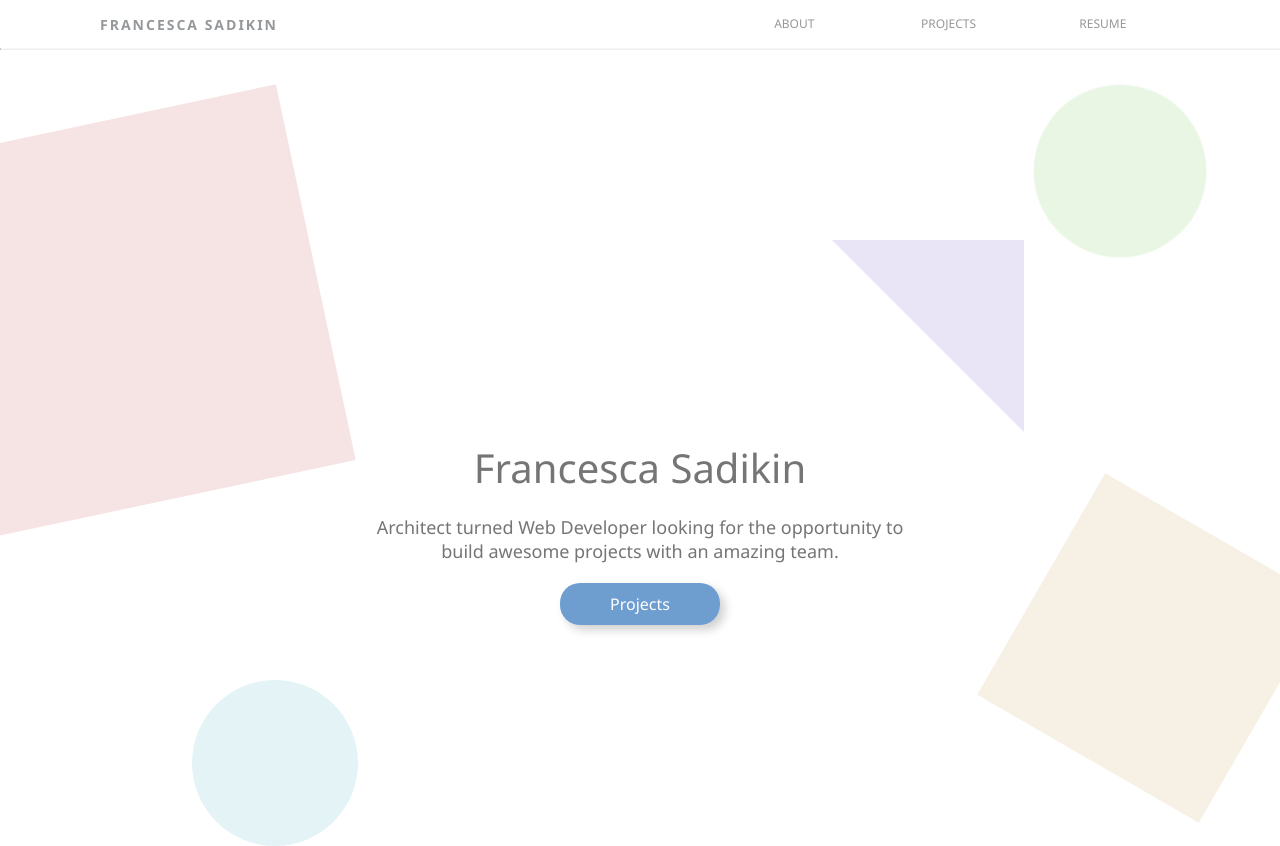
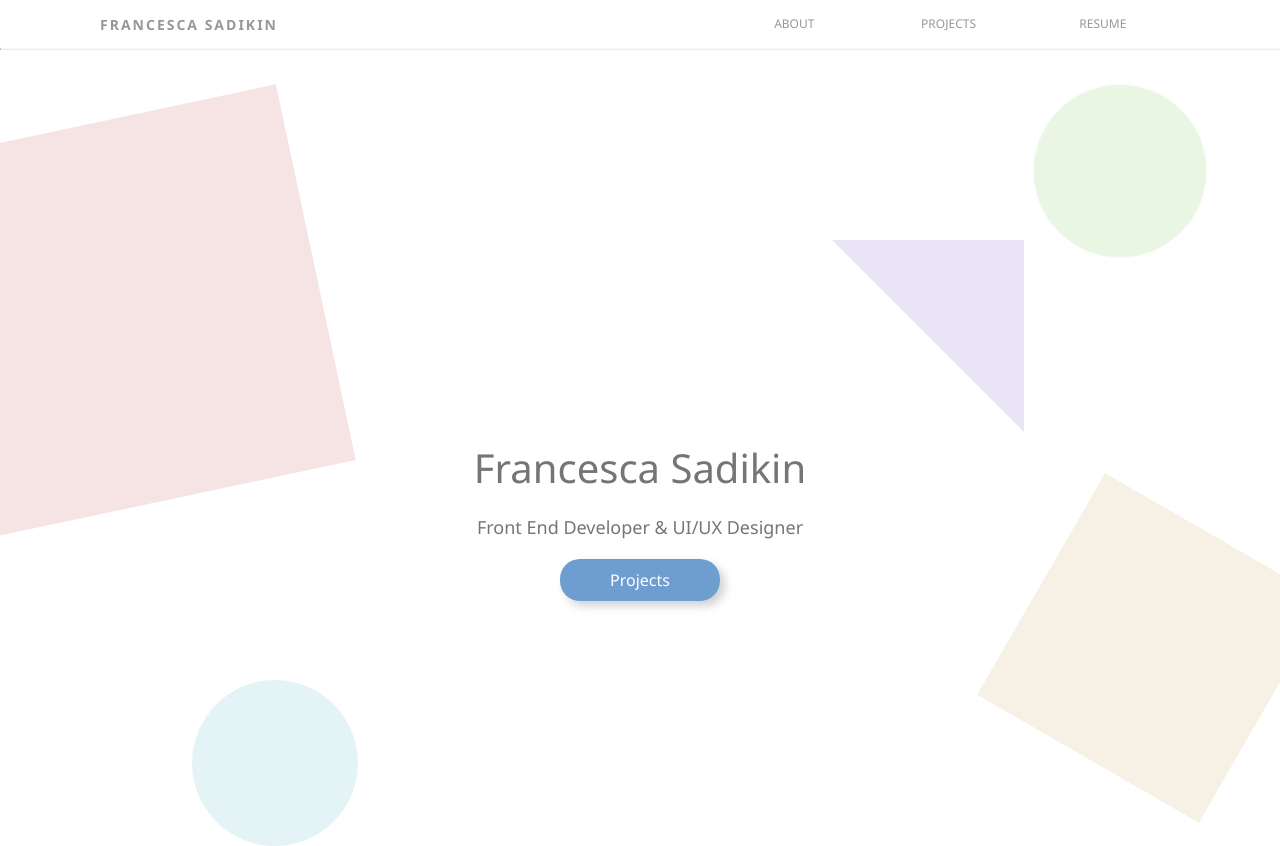
Before and after one commit to serpient/fsadikin, a React (Create React App) app: page / in a window 1280 px wide. Shown: the top 846 px of the page. Built offline with nearby package versions, Linux system fonts and the light colour scheme.

Commit message:
update landing page text

```diff
--- a/src/LandingPage/LandingPage.jsx
+++ b/src/LandingPage/LandingPage.jsx
@@ -9,7 +9,7 @@ class LandingPage extends React.Component {
             <section className="landing-text">
                 <div className="landing-name">Francesca Sadikin</div>
                 <div className="landing-description">
-                    Architect turned Web Developer looking for the opportunity to build awesome projects with an amazing team.
+                    Front End Developer & UI/UX Designer
                     </div>
                 <Link to="/projects" className="btn-navi">Projects</Link>
             </section>
```
